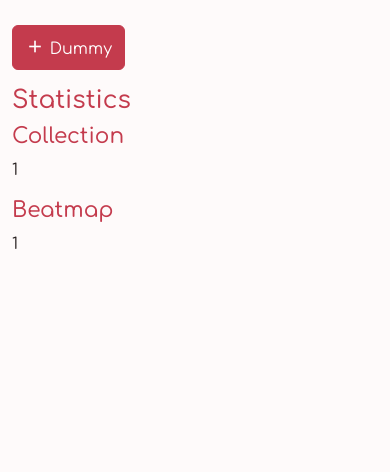
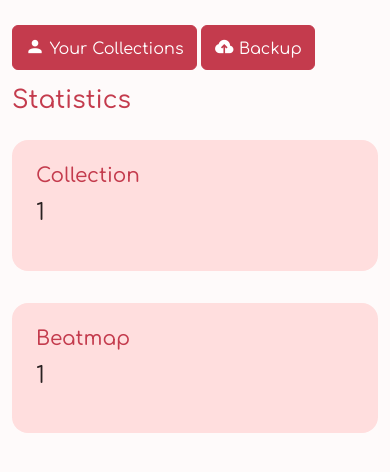
Before and after one commit to HelloYeew/chisato, a Django app: template templates/collection/home.html in a window 390 px wide. Shown: the part 136-608 px from the top of the page. Run offline with Django 4.2, Linux system fonts and the light colour scheme; the template is opened without the code that fills it: most values are stand-ins (such as "Sample title", 1, 10 or a date in 2020); some libraries are stand-ins or nearby versions.

Commit message:
😀 Initialize the main homepage

```diff
--- a/backup/views.py
+++ b/backup/views.py
@@ -41,9 +41,11 @@ def home(request):
     # find latest backup file
     osu = OsuDatabaseBackupFile.objects.filter(owner=request.user).order_by('-created_at').first()
     collection = CollectionDatabaseBackupFile.objects.filter(owner=request.user).order_by('-created_at').first()
+    backup_time = OsuDatabaseBackupFile.objects.filter(owner=request.user).order_by('-created_at').count()
     return render(request, 'backup/home.html', {
         'osu': osu,
         'collection': collection,
+        'backup_time': backup_time
     })
 
 
--- a/static/css/app.css
+++ b/static/css/app.css
@@ -2,3 +2,10 @@
     padding-top: 5.5rem;
     padding-bottom: 1.5rem;
 }
+
+.statistic-container {
+    background: var(--chisato-background-darker);
+    padding: 1.5rem;
+    margin: 1rem 0;
+    border-radius: 1rem;
+}
--- a/templates/backup/home.html
+++ b/templates/backup/home.html
@@ -12,6 +12,7 @@
     <p></p>
     {% if osu %}
         <p>Your last backup was successfully at {{ osu.created_at }} UTC.</p>
+        <p>You have backed up your osu! for {{ backup_time }} time{{ backup_time|pluralize }}.</p>
     {% else %}
         <p>You have not backed up your data yet.</p>
     {% endif %}
--- a/templates/base_apps.html
+++ b/templates/base_apps.html
@@ -33,6 +33,14 @@
 {#                    <li class="nav-item">#}
 {#                        <a class="nav-link" href="#">Not Active</a>#}
 {#                    </li>#}
+                    <li class="nav-item dropdown">
+                        <a class="nav-link dropdown-toggle" href="{% url 'collections_home' %}" data-bs-toggle="dropdown" aria-expanded="false">Collections</a>
+                        <ul class="dropdown-menu">
+                            <li><a class="dropdown-item" href="{% url 'collections_home' %}">Home</a></li>
+                            <li><hr class="dropdown-divider"></li>
+                            <li><a class="dropdown-item" href="#">Your Collection</a></li>
+                        </ul>
+                    </li>
                     <li class="nav-item dropdown">
                         <a class="nav-link dropdown-toggle" href="{% url 'backup_home' %}" data-bs-toggle="dropdown" aria-expanded="false">Backup</a>
                         <ul class="dropdown-menu">
--- a/templates/collection/home.html
+++ b/templates/collection/home.html
@@ -1,6 +1,6 @@
 {% extends "base_apps.html" %}
 
-{% block title %}Template here{% endblock %}
+{% block title %}Collection Home{% endblock %}
 
 {% block styles %}
 
@@ -8,18 +8,23 @@
 
 {% block content %}
     <h1 style="padding-top: 1rem; padding-bottom: 1rem;">Welcome, {{ user.username }} !</h1>
-    <a href="#" class="btn btn-primary"><i class="mdi mdi-plus" aria-hidden="true" style="font-size: 20px"></i> Dummy</a>
+    <a href="#" class="btn btn-primary"><i class="mdi mdi-account" aria-hidden="true" style="font-size: 20px"></i> Your Collections</a>
+    <a href="{% url 'backup_home' %}" class="btn btn-primary"><i class="mdi mdi-cloud-upload" aria-hidden="true" style="font-size: 20px"></i> Backup</a>
     <p></p>
     <h2>Statistics</h2>
     <div>
         <div class="row">
-            <div class="col-md-6">
-                <h4>Collection</h4>
-                <p>{{ collection_count }}</p>
+            <div class="col-lg-6">
+                <div class="statistic-container">
+                    <h5>Collection</h5>
+                    <p class="fs-3">{{ collection_count }}</p>
+                </div>
             </div>
-            <div class="col-md-6">
-                <h4>Beatmap</h4>
-                <p>{{ beatmap_count }}</p>
+            <div class="col-lg-6">
+                <div class="statistic-container">
+                    <h5>Beatmap</h5>
+                    <p class="fs-3">{{ beatmap_count }}</p>
+                </div>
             </div>
         </div>
     </div>
```
